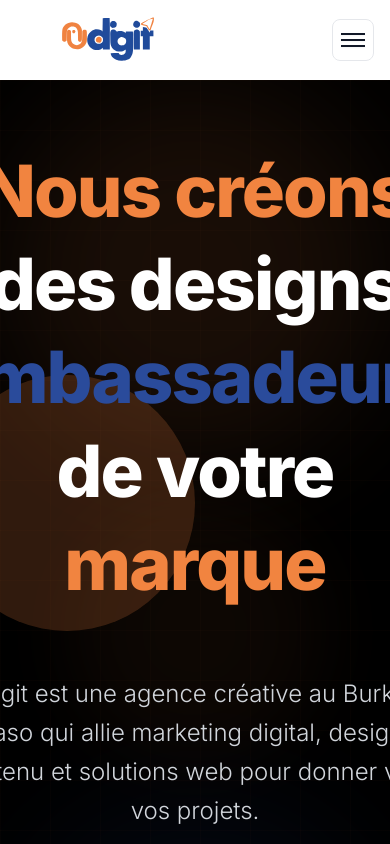
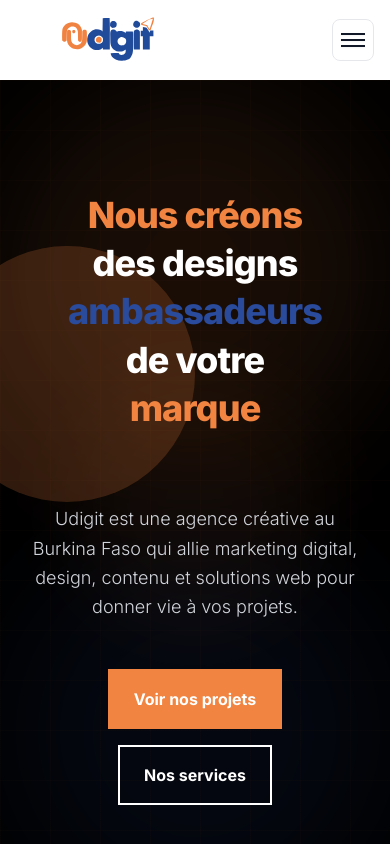
Before and after one commit to khaledced/udigit2, a React (Vite) app: page / in a window 390 px wide. Shown: the top 844 px of the page. Built offline with nearby package versions, Linux system fonts and the light colour scheme.

Commit message:
Fix: Amélioration de la responsivité de la page d'accueil pour iPhone

```diff
--- a/src/pages/Home.jsx
+++ b/src/pages/Home.jsx
@@ -85,7 +85,7 @@ const Home = () => {
          />
 
          <div className="container-custom section-padding relative z-20">
-           <div className="text-center max-w-6xl mx-auto">
+           <div className="text-center max-w-4xl sm:max-w-5xl lg:max-w-6xl mx-auto">
                            <motion.div
                 initial={{ opacity: 0, y: 100 }}
                 animate={{ opacity: 1, y: 0 }}
@@ -93,24 +93,24 @@ const Home = () => {
                 className="mb-20"
               >
                 <motion.h1
-                  className="text-7xl md:text-8xl lg:text-9xl font-black text-white leading-[0.85] tracking-tight"
+                  className="text-4xl sm:text-5xl md:text-6xl lg:text-7xl xl:text-8xl 2xl:text-9xl font-black text-white leading-[0.9] sm:leading-[0.85] tracking-tight px-4"
                   initial={{ opacity: 0, scale: 0.8 }}
                   animate={{ opacity: 1, scale: 1 }}
                   transition={{ duration: 1.2, delay: 0.4 }}
                 >
-                  <div className="mb-8">
+                  <div className="mb-4 sm:mb-6 md:mb-8">
                     <span className="text-udigit-orange">Nous créons</span>
                   </div>
-                  <div className="mb-8">
+                  <div className="mb-4 sm:mb-6 md:mb-8">
                     <span className="text-white">des designs</span>
                   </div>
-                  <div className="mb-8">
+                  <div className="mb-4 sm:mb-6 md:mb-8">
                     <span className="text-udigit-blue">ambassadeurs</span>
                   </div>
-                  <div className="mb-8">
+                  <div className="mb-4 sm:mb-6 md:mb-8">
                     <span className="text-white">de votre</span>
                   </div>
-                  <div className="mb-8">
+                  <div className="mb-4 sm:mb-6 md:mb-8">
                     <span className="text-udigit-orange">marque</span>
                   </div>
                 </motion.h1>
@@ -120,7 +120,7 @@ const Home = () => {
                 initial={{ opacity: 0, y: 50 }}
                 animate={{ opacity: 1, y: 0 }}
                 transition={{ delay: 1.2, duration: 1 }}
-                className="text-2xl md:text-3xl text-gray-300 mb-20 max-w-5xl mx-auto leading-relaxed font-light"
+                className="text-lg sm:text-xl md:text-2xl lg:text-3xl text-gray-300 mb-12 sm:mb-16 md:mb-20 max-w-4xl sm:max-w-5xl mx-auto leading-relaxed font-light px-4"
               >
                 Udigit est une agence créative au Burkina Faso qui allie marketing digital, design, contenu et solutions web pour donner vie à vos projets.
               </motion.p>
@@ -129,13 +129,13 @@ const Home = () => {
                initial={{ opacity: 0, y: 50 }}
                animate={{ opacity: 1, y: 0 }}
                transition={{ delay: 1.6, duration: 1 }}
-               className="flex flex-col sm:flex-row gap-8 justify-center items-center"
+               className="flex flex-col sm:flex-row gap-4 sm:gap-6 md:gap-8 justify-center items-center px-4"
              >
                <motion.div
                  whileHover={{ scale: 1.05, y: -5 }}
                  whileTap={{ scale: 0.95 }}
                >
-                 <Link to="/projects" className="inline-block bg-udigit-orange text-white text-xl px-12 py-6 font-bold rounded-none border-2 border-udigit-orange hover:bg-transparent hover:text-udigit-orange transition-all duration-300">
+                 <Link to="/projects" className="inline-block bg-udigit-orange text-white text-base sm:text-lg md:text-xl px-6 sm:px-8 md:px-12 py-4 sm:py-5 md:py-6 font-bold rounded-none border-2 border-udigit-orange hover:bg-transparent hover:text-udigit-orange transition-all duration-300">
                    Voir nos projets
                  </Link>
                </motion.div>
@@ -143,7 +143,7 @@ const Home = () => {
                  whileHover={{ scale: 1.05, y: -5 }}
                  whileTap={{ scale: 0.95 }}
                >
-                 <Link to="/services" className="inline-block bg-transparent text-white text-xl px-12 py-6 font-bold rounded-none border-2 border-white hover:bg-white hover:text-black transition-all duration-300">
+                 <Link to="/services" className="inline-block bg-transparent text-white text-base sm:text-lg md:text-xl px-6 sm:px-8 md:px-12 py-4 sm:py-5 md:py-6 font-bold rounded-none border-2 border-white hover:bg-white hover:text-black transition-all duration-300">
                    Nos services
                  </Link>
                </motion.div>
```
